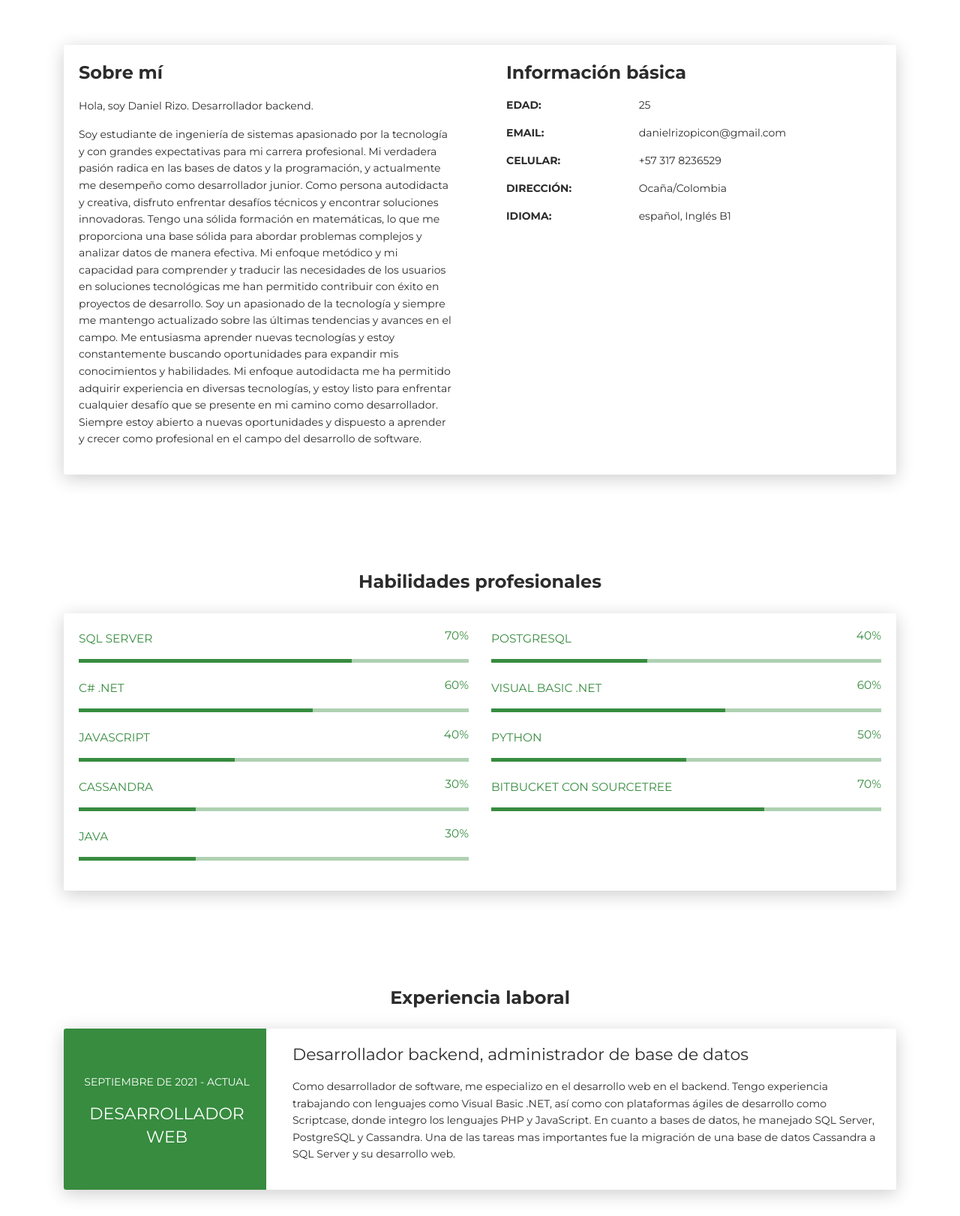
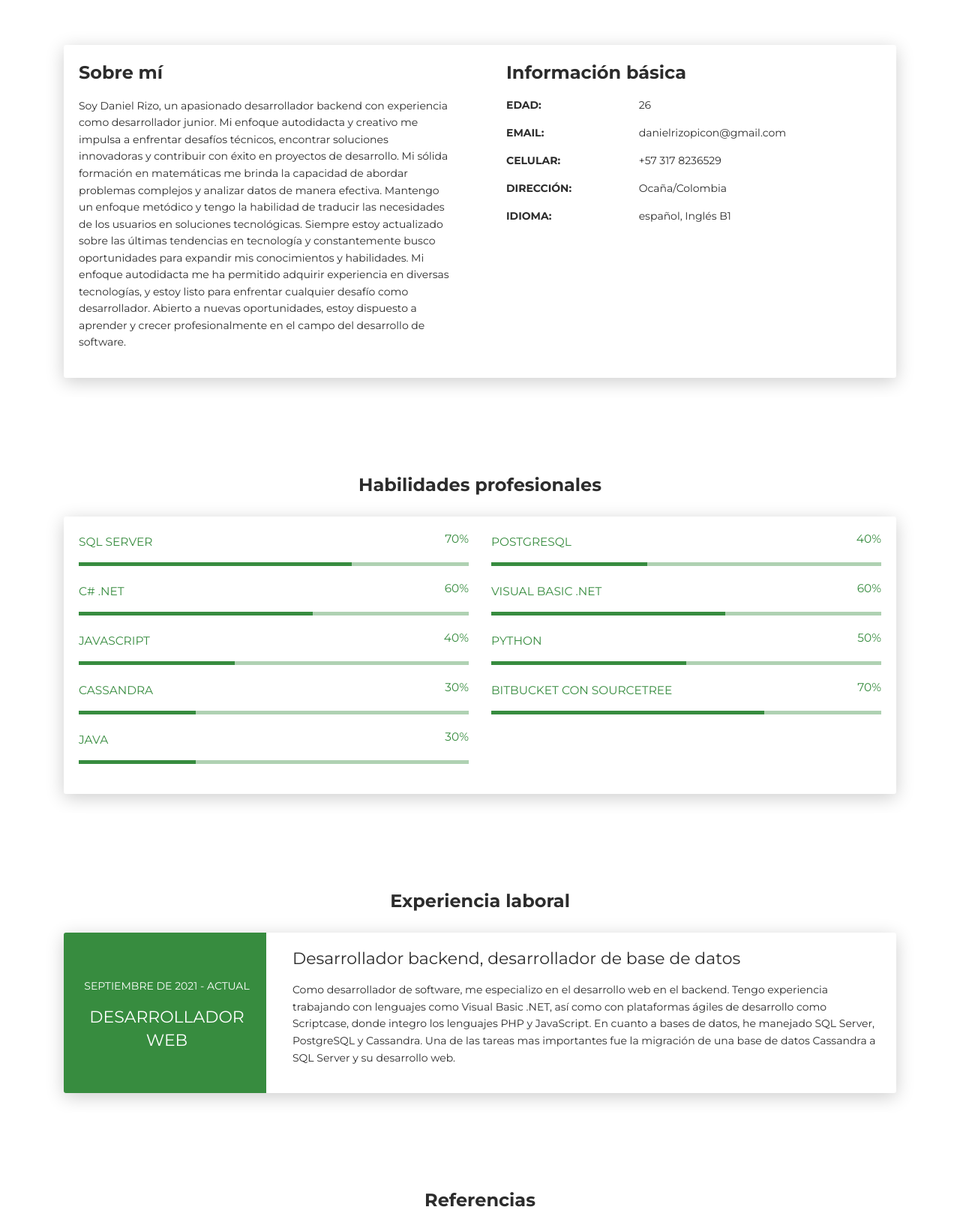
Before and after one commit to DanielFelipeRizo/danielfeliperizo, a plain HTML site: page index.html in a window 1280 px wide. Shown: the part 560-2182 px from the top of the page at 75% size. Drawn offline with Linux system fonts and the light colour scheme.

Commit message:
actualización 22122023

```diff
--- a/index.html
+++ b/index.html
@@ -64,10 +64,7 @@
         <div class="col-lg-6 col-md-12">
           <div class="card-body">
             <div class="h4 mt-0 title">Sobre mí</div>
-            <p>Hola, soy Daniel Rizo. Desarrollador backend.</p>
-            <p>Soy estudiante de ingeniería de sistemas apasionado por la tecnología y con grandes expectativas para mi carrera profesional. Mi verdadera pasión radica en las bases de datos y la programación, y actualmente me desempeño como desarrollador junior. Como persona autodidacta y creativa, disfruto enfrentar desafíos técnicos y encontrar soluciones innovadoras.
-              Tengo una sólida formación en matemáticas, lo que me proporciona una base sólida para abordar problemas complejos y analizar datos de manera efectiva. Mi enfoque metódico y mi capacidad para comprender y traducir las necesidades de los usuarios en soluciones tecnológicas me han permitido contribuir con éxito en proyectos de desarrollo.
-              Soy un apasionado de la tecnología y siempre me mantengo actualizado sobre las últimas tendencias y avances en el campo. Me entusiasma aprender nuevas tecnologías y estoy constantemente buscando oportunidades para expandir mis conocimientos y habilidades. Mi enfoque autodidacta me ha permitido adquirir experiencia en diversas tecnologías, y estoy listo para enfrentar cualquier desafío que se presente en mi camino como desarrollador. Siempre estoy abierto a nuevas oportunidades y dispuesto a aprender y crecer como profesional en el campo del desarrollo de software.</a></p>
+            <p>Soy Daniel Rizo, un apasionado desarrollador backend con experiencia como desarrollador junior. Mi enfoque autodidacta y creativo me impulsa a enfrentar desafíos técnicos, encontrar soluciones innovadoras y contribuir con éxito en proyectos de desarrollo. Mi sólida formación en matemáticas me brinda la capacidad de abordar problemas complejos y analizar datos de manera efectiva. Mantengo un enfoque metódico y tengo la habilidad de traducir las necesidades de los usuarios en soluciones tecnológicas. Siempre estoy actualizado sobre las últimas tendencias en tecnología y constantemente busco oportunidades para expandir mis conocimientos y habilidades. Mi enfoque autodidacta me ha permitido adquirir experiencia en diversas tecnologías, y estoy listo para enfrentar cualquier desafío como desarrollador. Abierto a nuevas oportunidades, estoy dispuesto a aprender y crecer profesionalmente en el campo del desarrollo de software.</a></p>
           </div>
         </div>
         <div class="col-lg-6 col-md-12">
@@ -75,7 +72,7 @@
             <div class="h4 mt-0 title">Información básica</div>
             <div class="row">
               <div class="col-sm-4"><strong class="text-uppercase">Edad:</strong></div>
-              <div class="col-sm-8">25</div>
+              <div class="col-sm-8">26</div>
             </div>
             <div class="row mt-3">
               <div class="col-sm-4"><strong class="text-uppercase">Email:</strong></div>
@@ -196,7 +193,7 @@
         </div>
         <div class="col-md-9" data-aos="fade-left" data-aos-offset="50" data-aos-duration="500">
           <div class="card-body">
-            <div class="h5">Desarrollador backend, administrador de base de datos</div>
+            <div class="h5">Desarrollador backend, desarrollador de base de datos</div>
             <p>Como desarrollador de software, me especializo en el desarrollo web en el backend. Tengo experiencia trabajando con lenguajes como Visual Basic .NET, así como con plataformas ágiles de desarrollo como Scriptcase, donde integro los lenguajes PHP y JavaScript. En cuanto a bases de datos, he manejado SQL Server, PostgreSQL y Cassandra. Una de las tareas mas importantes fue la migración de una base de datos Cassandra a SQL  Server y su desarrollo web.</p>
           </div>
         </div>
@@ -281,7 +278,7 @@
         </div>
         <div class="col-md-9" data-aos="fade-left" data-aos-offset="50" data-aos-duration="500">
           <div class="card-body">
-            <div class="h5">Estudiante de ingeniería de sistemas.</div>
+            <div class="h5">Ingeniero de sistemas.</div>
             <p class="category">Universidad Francisco de Paula Santander Ocaña.</p>
           </div>
         </div>
@@ -381,9 +378,7 @@
     </div>
     <footer class="footer">
       <div class="h4 title text-center">Daniel Rizo</div>
-      <div class="text-center text-muted">
-        <p>&copy; Creative CV. All rights reserved.<br>Design - <a class="credit" href="https://templateflip.com" target="_blank">TemplateFlip</a></p>
-      </div>
+
     </footer>
     <script src="js/core/jquery.3.2.1.min.js?ver=1.1.0"></script>
     <script src="js/core/popper.min.js?ver=1.1.0"></script>
```
Also changed, not shown: images/dfr.jpg.
